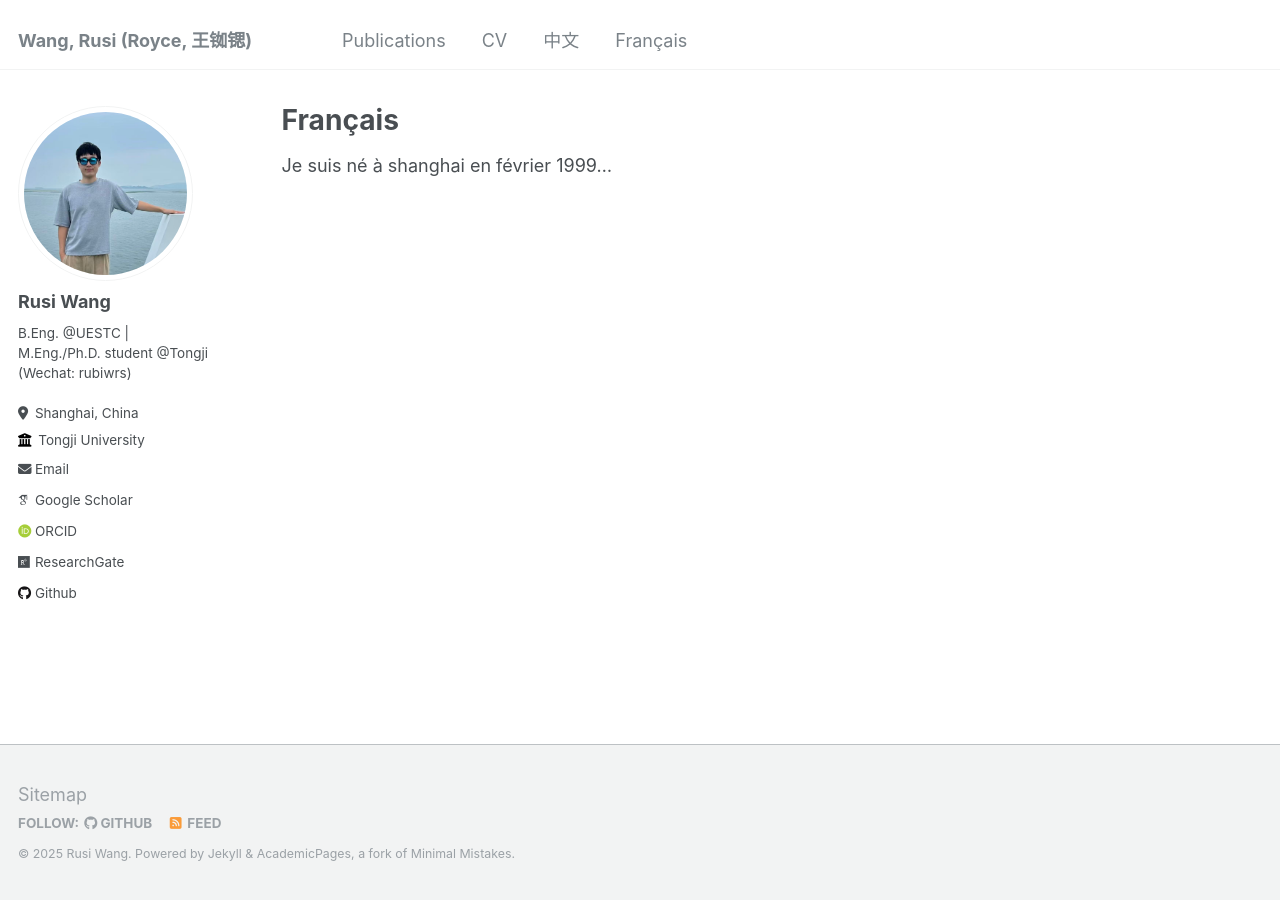
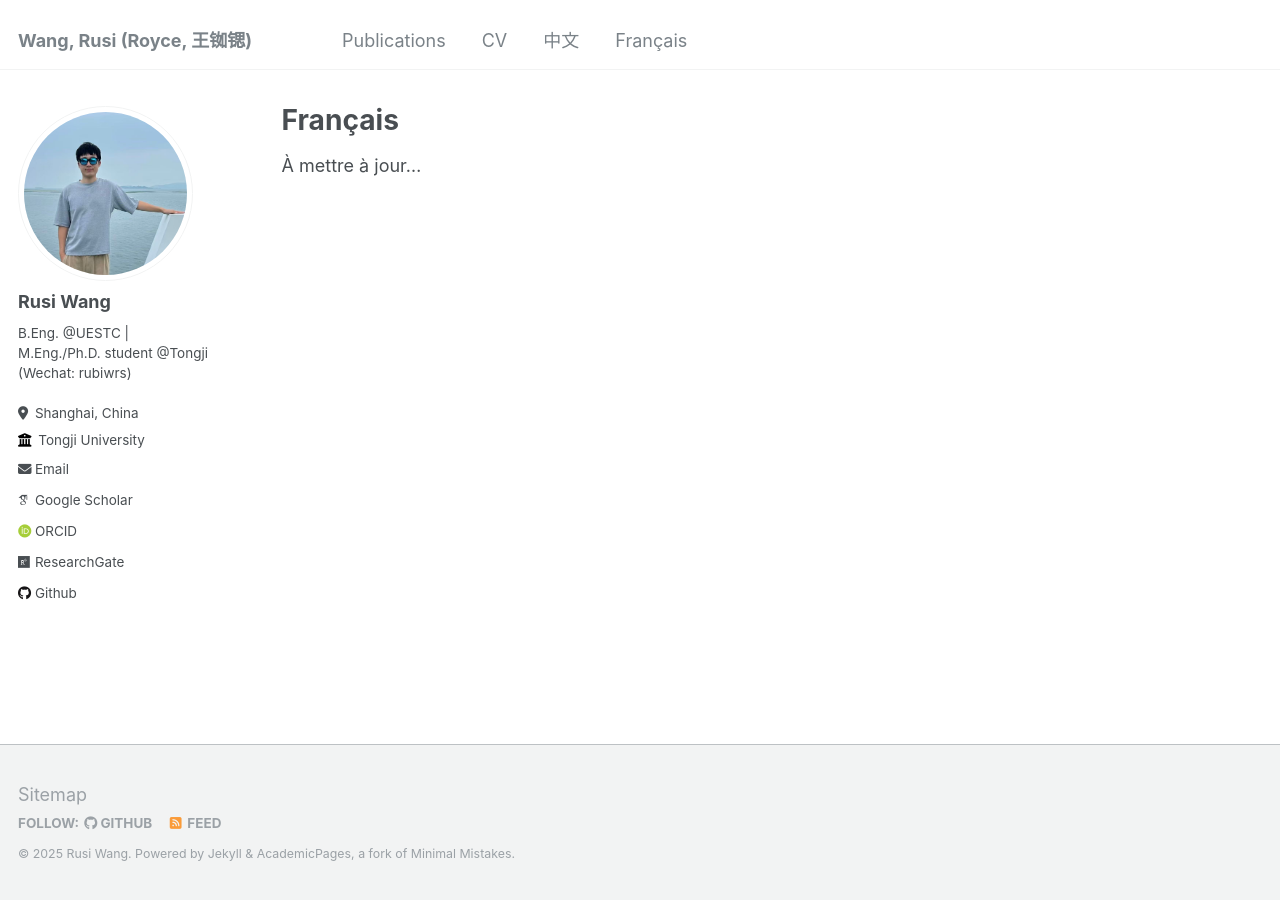
Before and after one commit to RusiWang99/RusiWang99.github.io, a Jekyll site: the page built from _pages/french.md, in a window 1280 px wide. Built offline with Jekyll 4.4.1, drawn with Linux system fonts in a browser that asks for light colours; some web fonts are replaced.

Commit message:
Update french.md

```diff
--- a/_pages/french.md
+++ b/_pages/french.md
@@ -5,4 +5,4 @@ permalink: /francais/
 author_profile: true
 ---
 
-Je suis né à shanghai en février 1999...
+À mettre à jour...
```
